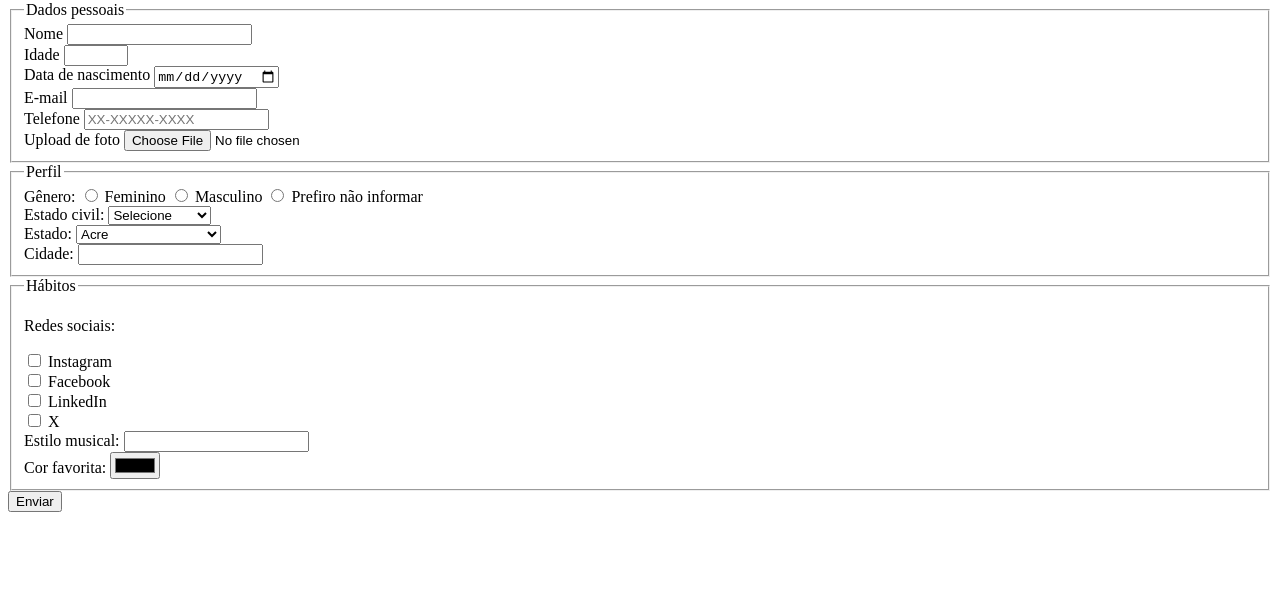
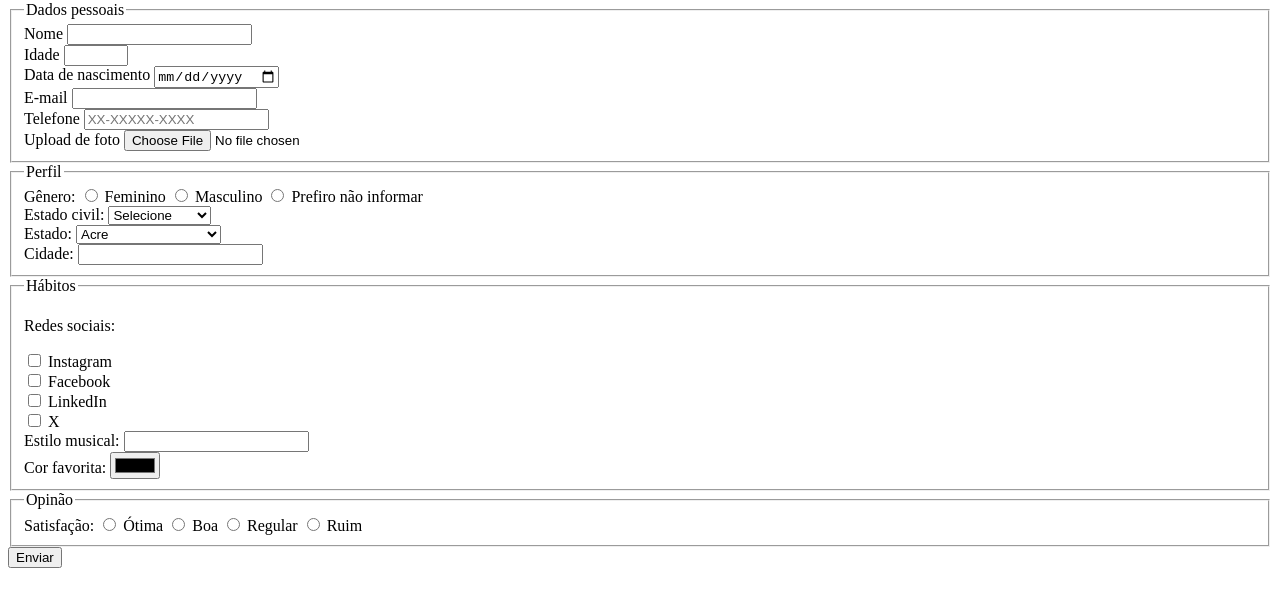
Before and after one commit to Diego-Kleinschmidt/pesquisa-culturama, a plain HTML site: page index.html in a window 1280 px wide. Shown: the part 79-686 px from the top of the page. Drawn offline with Linux system fonts and the light colour scheme.

Commit message:
opcao de satisfacao

```diff
--- a/index.html
+++ b/index.html
@@ -100,7 +100,7 @@
 
                 <p>Redes sociais:</p>
                 <input id="instagram" type="checkbox" name="social" value="instagram">
-                <label  for="instagram">Instagram</label>
+                <label for="instagram">Instagram</label>
                 <br>
                 <input id="facebook" type="checkbox" name="social" value="facebook">
                 <label for="facebook">Facebook</label>
@@ -128,6 +128,21 @@
                 <input type="color" id="favoriteColor" name="userFavoriteColor">
             </fieldset>
 
+            <fieldset>
+                <legend>Opinão</legend>
+                <label for="userSatisfaction">Satisfação:</label>
+                <input id="otm" type="radio" name="userSatisfaction" value="otima">
+                <label for="otm">Ótima</label>
+                <input id="boa" type="radio" name="userSatisfaction" value="boa">
+                <label for="boa">Boa</label>
+                <input id="regula" type="radio" name="userSatisfaction" value="regula">
+                <label for="regula">Regular</label>
+                <input id="ruim" type="radio" name="userSatisfaction" value="ruim">
+                <label for="ruim">Ruim</label>
+                <br>
+
+            </fieldset>
+
             <!-- botão de envio -->
             <button type="submit">Enviar</button>
         </form>
```
